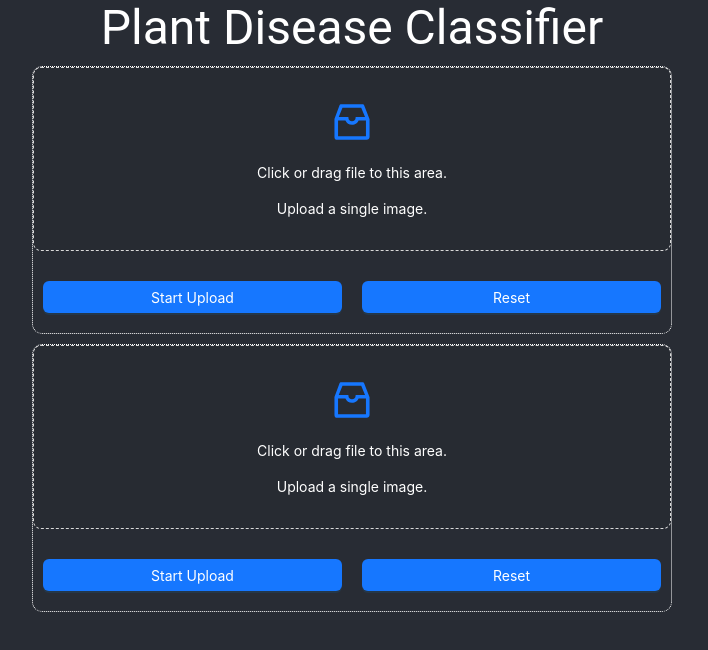
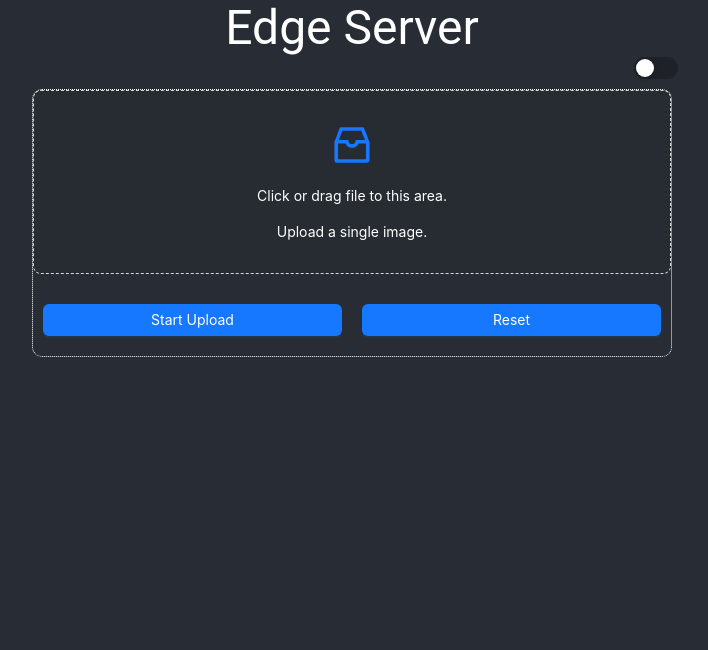
Before and after one commit to 11Tanmay/B.Tech-Project, a React (Create React App) app in the folder Plant Disease Classification/frontend/: page / in a window 1280 px wide. Shown: the top 650 px of the page, without its empty margins (288-996 px from the left). Built offline with nearby package versions, Linux system fonts and the light colour scheme.

Commit message:
toggle button implemented

```diff
--- a/Plant Disease Classification/frontend/src/App.css
+++ b/Plant Disease Classification/frontend/src/App.css
@@ -1,3 +1,7 @@
+.switch {
+    margin-left: 72%;
+}
+
 .uploader {
     margin: 10px 25%;
     border: 1px dotted white;
--- a/Plant Disease Classification/frontend/src/App.js
+++ b/Plant Disease Classification/frontend/src/App.js
@@ -2,7 +2,7 @@ import './App.css';
 import React, {useState} from 'react';
 import { InboxOutlined } from '@ant-design/icons'
 import Typography from '@mui/material/Typography';
-import { Button, message, Upload, Image, ConfigProvider, Descriptions } from 'antd';
+import { Button, message, Upload, Image, ConfigProvider, Descriptions, Switch } from 'antd';
 import axios from "axios";
 
 
@@ -17,6 +17,19 @@ function App() {
     reader.onload = () => resolve(reader.result);
     reader.onerror = (error) => reject(error);
   })
+
+  const [switchState, setSwitchState] = useState('Edge');
+
+  const onSwitchChange = () => {
+    if(switchState === 'Edge')
+    {
+      setSwitchState('Cloud');
+    }
+    else
+    {
+      setSwitchState('Edge');
+    }
+  }
 
   const [edgeFileList, setEdgeFileList] = useState([]);
   const [edgeUploading, setEdgeUploading] = useState(false);
@@ -128,12 +141,12 @@ function App() {
 
         setEdgeDescriptionItems(descriptionItems)
 
-        message.success('edge upload successful.')
+        message.success('Edge upload successful.')
         setIsEdgeDescriptionVis(1);
         setIsEdgeUploadButtonVis(0);
       })
       .catch((error) => {
-        message.error('edge upload failed.');
+        message.error('Edge upload failed.');
         setIsEdgeUploadButtonVis(1);
       })
       .finally(() => {
@@ -202,12 +215,12 @@ function App() {
             },
           ]
         )
-        message.success('edge upload successful.')
+        message.success('Cloud upload successful.')
         setIsCloudDescriptionVis(1);
         setIsCloudUploadButtonVis(0);
       })
       .catch((error) => {
-        message.error('edge upload failed.');
+        message.error('Cloud upload failed.');
         setIsCloudUploadButtonVis(1);
       })
       .finally(() => {
@@ -220,15 +233,25 @@ function App() {
     setIsCloudDraggerVis(1);
     setIsCloudUploadButtonVis(1);
     setIsCloudImageVis(0);
+    setIsCloudDescriptionVis(0);
   }
 
   return (
     <div>
       <div>
         <Typography align='center' color='white' variant='h3'>
-          Plant Disease Classifier
+          {
+            switchState === 'Edge' ? 'Edge Server' : 'Cloud Server'
+          }
         </Typography>
+        <div className="switch">
+          <Switch
+            onChange={onSwitchChange}
+          />
         </div>
+      </div>
+      {
+        switchState === 'Edge' &&
         <div>
           <div>
             <div className="uploader">
@@ -311,6 +334,9 @@ function App() {
             </div>
           </div>
         </div>
+      }
+      {
+        switchState === 'Cloud' &&
         <div>
           <div>
             <div className="uploader">
@@ -393,6 +419,7 @@ function App() {
             </div>
           </div>
         </div>
+      }
     </div>
   );
 }
```
Lines whose indentation alone changed are shown as unchanged.
